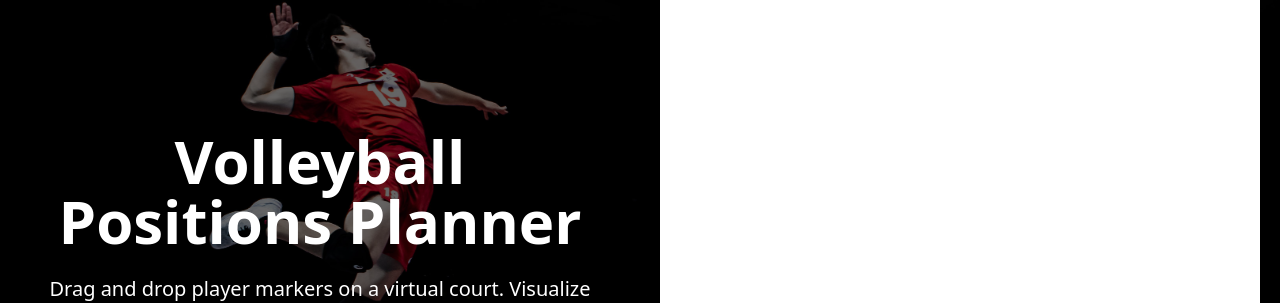
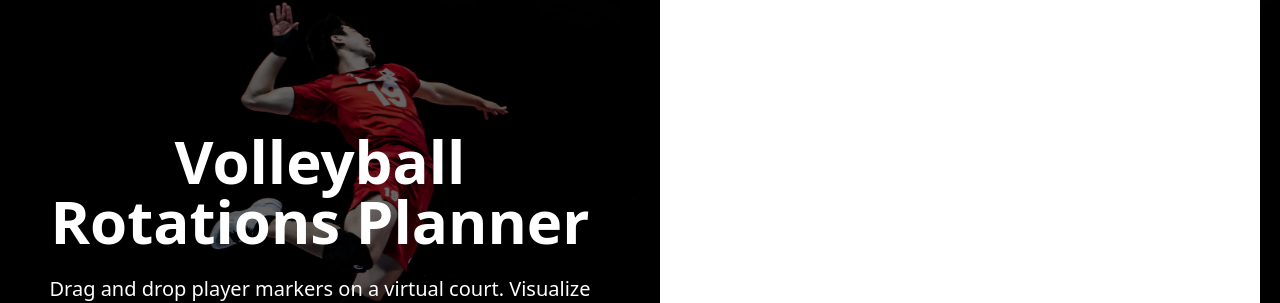
Before and after one commit to nchxng/volleyball-rotations-project, a React (Vite) app: page / in a window 1280 px wide. Shown: the part 275-578 px from the top of the page. Built offline with nearby package versions, Linux system fonts and the light colour scheme.

Commit message:
Update Title

```diff
--- a/src/components/Hero.jsx
+++ b/src/components/Hero.jsx
@@ -192,7 +192,7 @@ const Hero = () => {
                 <div className="w-full lg:w-1/2 flex flex-col justify-center items-center text-center text-white px-8 py-12 lg:py-0">
                     <div className="max-w-xl">
                         <h1 className="text-4xl sm:text-5xl lg:text-6xl font-bold mb-6">
-                            Volleyball Positions Planner
+                            Volleyball Rotations Planner
                         </h1>
                         <p className="text-base sm:text-lg lg:text-xl">
                             Drag and drop player markers on a virtual court. Visualize rotations, assign names, and plan lineups with ease.
```
